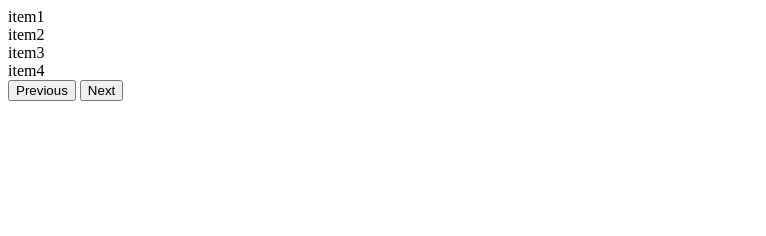
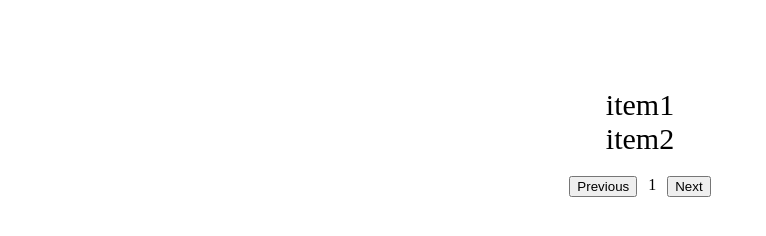
Before and after one commit to Guthembergg/U2-W7-D2, a plain HTML site: page index.html in a window 1280 px wide. Shown: the whole page, without its empty margins (0-766 px from the left). Drawn offline with Linux system fonts and the light colour scheme.

Commit message:
added css

```diff
--- a/index.html
+++ b/index.html
@@ -4,14 +4,21 @@
     <meta charset="UTF-8" />
     <meta http-equiv="X-UA-Compatible" content="IE=edge" />
     <meta name="viewport" content="width=device-width, initial-scale=1.0" />
+    <link rel="stylesheet" type="text/css" href="style.css" />
     <title>esercizio metodi classi</title>
   </head>
 
   <body>
-    <div id="carousel"></div>
-    <button onclick="currentPage--; showPage(currentPage);">Previous</button>
-    <button onclick="currentPage++; showPage(currentPage);">Next</button>
+    <main>
+      <div id="carousel"></div>
+      <div id="buttons">
+        <button onclick="previousPage()">Previous</button>
 
-    <script src="script.js"></script>
+        <div id="numeroPagina"></div>
+        <button onclick="nextPage() ">Next</button>
+      </div>
+
+      <script src="script.js"></script>
+    </main>
   </body>
 </html>
--- a/script.js
+++ b/script.js
@@ -51,7 +51,7 @@ let items = [
   "item10",
   "item11",
 ];
-let page = new Page(items, 4);
+let page = new Page(items, 2);
 let currentPage = 1;
 
 function showPage(pageNumber) {
@@ -68,6 +68,24 @@ function showPage(pageNumber) {
     itemElement.innerHTML = element;
     carousel.appendChild(itemElement);
   });
+  let nP = document.getElementById("numeroPagina");
+  nP.innerHTML = currentPage;
+}
+
+function nextPage() {
+  currentPage += 1;
+  showPage(currentPage);
+  if (currentPage > page.pages.length) {
+    currentPage = page.pages.length;
+  }
+}
+
+function previousPage() {
+  currentPage -= 1;
+  showPage(currentPage);
+  if (currentPage < 1) {
+    currentPage = 1;
+  }
 }
 
 showPage(currentPage);
--- /dev/null
+++ b/style.css
@@ -0,0 +1,25 @@
+#buttons {
+  display: flex;
+}
+#numeroPagina {
+  width: 30px;
+  text-align: center;
+}
+body {
+  display: flex;
+  justify-content: center;
+  align-items: center;
+}
+main {
+  margin: 5em;
+  display: flex;
+  flex-direction: column;
+  align-items: center;
+  width: 15%;
+}
+#carousel {
+  width: 100%;
+  text-align: center;
+  font-size: 30px;
+  margin-bottom: 20px;
+}
```
